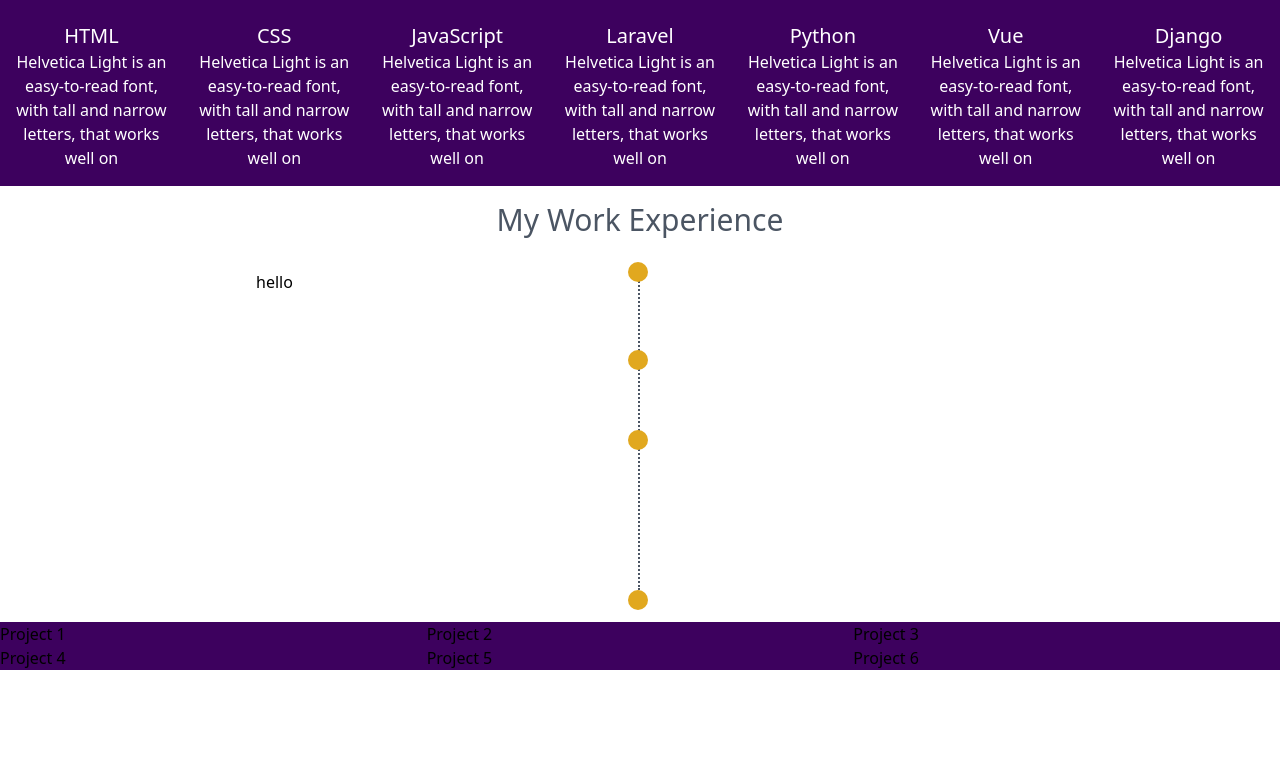
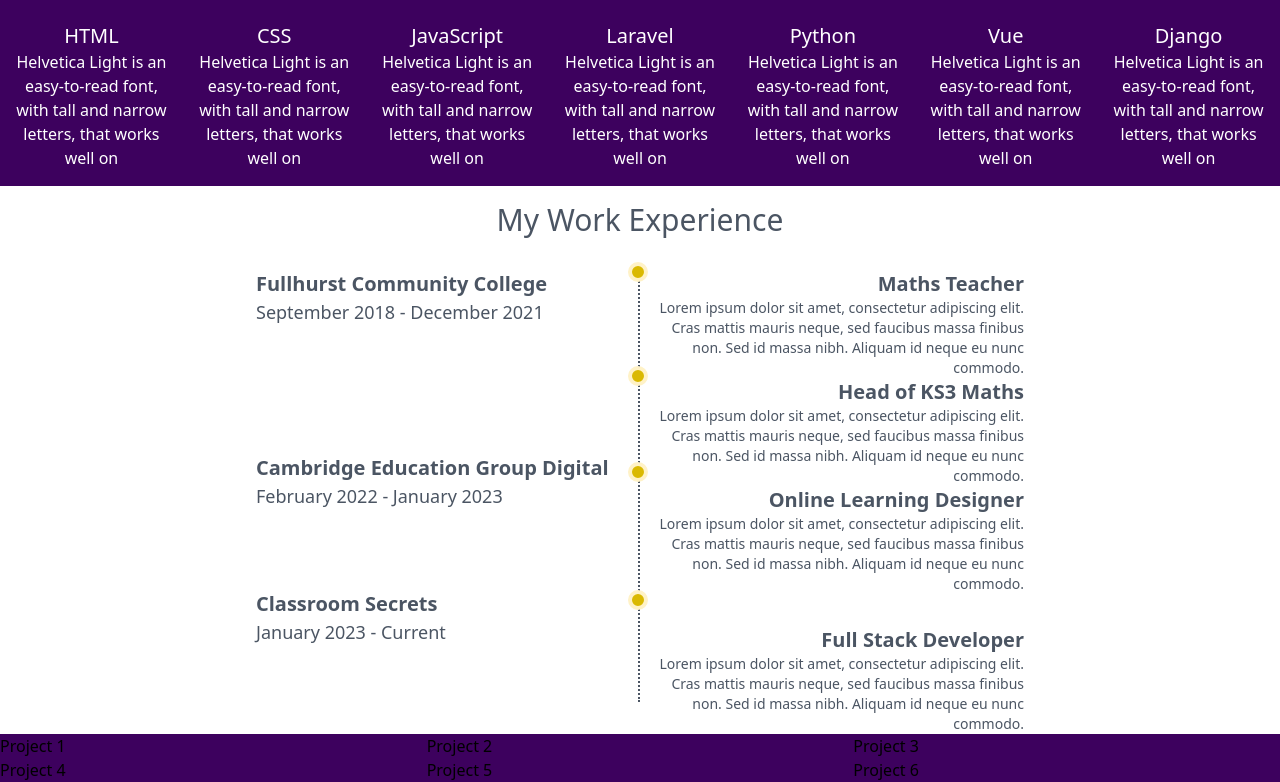
Before and after one commit to sophiebatten123/portfolio, a Vue app: page / in a window 1280 px wide. Shown: the part 792-1574 px from the top of the page. Before the commit the page ends 1462 px from the top, so only its background shows below. Built offline with nearby package versions, Linux system fonts and the light colour scheme.

Commit message:
work experience has been added onto the portfolio

```diff
--- a/src/assets/main.css
+++ b/src/assets/main.css
@@ -11,3 +11,9 @@
 .orange-text {
     color: #e1a81f;
 }
+.medium-orange-bg {
+    background-color: #DAB902;
+}
+.light-orange-border {
+    border: solid 4px #fff2c7;
+}
--- a/src/views/HomeView.vue
+++ b/src/views/HomeView.vue
@@ -61,12 +61,41 @@
     <div class="w-3/5 mx-auto">
       <h2 class="text-center text-3xl text-gray-600 mt-4">My Work Experience</h2>
       <div class="grid grid-cols-2">
-        <div class="border-r-2 border-dotted border-gray-600 h-80 my-8 relative">
-          <div class="w-5 h-5 rounded-full orange-bg absolute right-0 -mt-2 -mr-2.5"></div>
-          <div class="w-5 h-5 rounded-full orange-bg absolute right-0 top-20 -mr-2.5"></div>
-          <div class="w-5 h-5 rounded-full orange-bg absolute right-0 top-40 -mr-2.5"></div>
-          <div class="w-5 h-5 rounded-full orange-bg absolute right-0 top-80 -mr-2.5"></div>
-          <p>hello</p>
+        <div class="border-r-2 border-dotted border-gray-600 h-120 my-8 relative">
+          <div class="w-5 h-5 rounded-full medium-orange-bg light-orange-border absolute right-0 -mt-2 -mr-2.5"></div>
+          <div class="w-5 h-5 rounded-full medium-orange-bg light-orange-border absolute right-0 top-24 -mr-2.5"></div>
+          <div class="w-5 h-5 rounded-full medium-orange-bg light-orange-border absolute right-0 top-48 -mr-2.5"></div>
+          <div class="w-5 h-5 rounded-full medium-orange-bg light-orange-border absolute right-0 top-80 -mr-2.5"></div>
+          <div>
+            <h3 class="text-xl text-gray-600 font-bold">Fullhurst Community College</h3>
+            <h4 class="text-lg text-gray-600">September 2018 - December 2021</h4>
+          </div>
+          <div class="mt-32">
+            <h3 class="text-xl text-gray-600 font-bold">Cambridge Education Group Digital</h3>
+            <h4 class="text-lg text-gray-600">February 2022 - January 2023</h4>
+          </div>
+          <div class="mt-20">
+            <h3 class="text-xl text-gray-600 font-bold">Classroom Secrets</h3>
+            <h4 class="text-lg text-gray-600">January 2023 - Current</h4>
+          </div>
+        </div>
+        <div class="mt-8 text-right">
+          <div>
+            <h3 class="text-xl text-gray-600 font-bold">Maths Teacher</h3>
+            <p class="text-sm text-gray-600">Lorem ipsum dolor sit amet, consectetur adipiscing elit. Cras mattis mauris neque, sed faucibus massa finibus non. Sed id massa nibh. Aliquam id neque eu nunc commodo.</p>
+          </div>
+          <div>
+            <h3 class="text-xl text-gray-600 font-bold">Head of KS3 Maths</h3>
+            <p class="text-sm text-gray-600">Lorem ipsum dolor sit amet, consectetur adipiscing elit. Cras mattis mauris neque, sed faucibus massa finibus non. Sed id massa nibh. Aliquam id neque eu nunc commodo.</p>
+          </div>
+          <div>
+            <h3 class="text-xl text-gray-600 font-bold">Online Learning Designer</h3>
+            <p class="text-sm text-gray-600">Lorem ipsum dolor sit amet, consectetur adipiscing elit. Cras mattis mauris neque, sed faucibus massa finibus non. Sed id massa nibh. Aliquam id neque eu nunc commodo.</p>
+          </div>
+          <div>
+            <h3 class="text-xl text-gray-600 font-bold mt-8">Full Stack Developer</h3>
+            <p class="text-sm text-gray-600">Lorem ipsum dolor sit amet, consectetur adipiscing elit. Cras mattis mauris neque, sed faucibus massa finibus non. Sed id massa nibh. Aliquam id neque eu nunc commodo.</p>
+          </div>
         </div>
       </div>
     </div>
```
